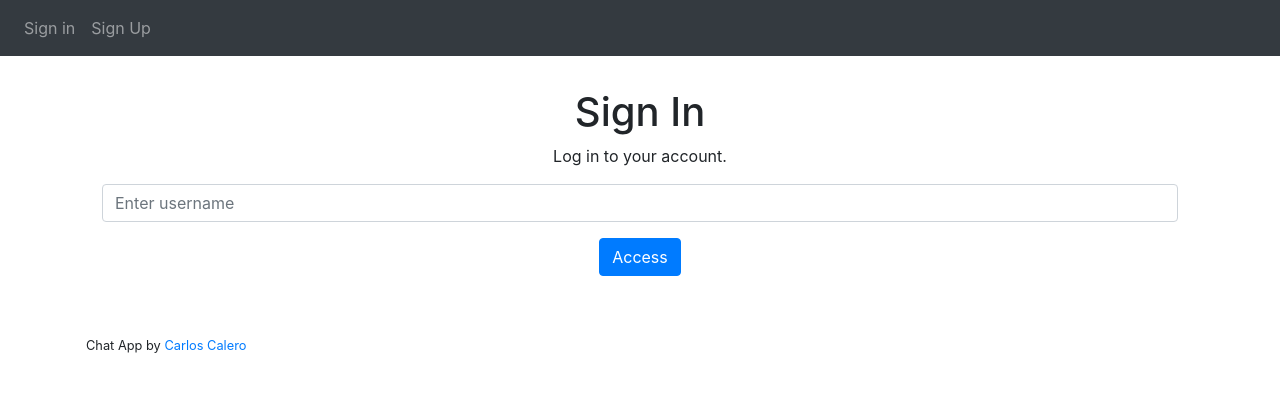
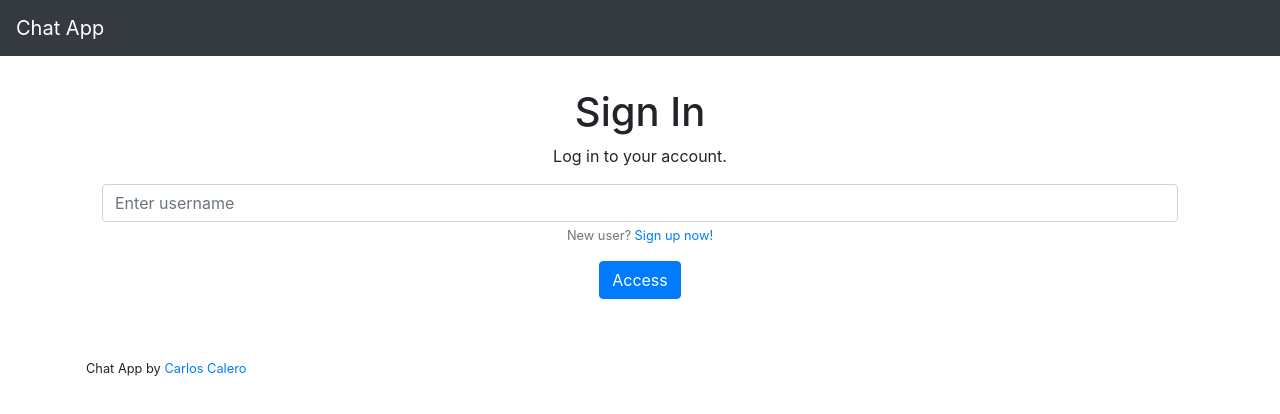
Before and after one commit to ccalero/chat_app_v2, a Vue app in the folder app-front/: page /#/ in a window 1280 px wide. Shown: the top 414 px of the page. Built offline with nearby package versions, Linux system fonts and the light colour scheme; what actioncable-vue, vue-chat-scroll, vue-resource would draw is missing.

Commit message:
Varios fixes

```diff
--- a/app-front/src/components/Signin.vue
+++ b/app-front/src/components/Signin.vue
@@ -10,6 +10,9 @@
           required
           placeholder="Enter username" />
       </b-form-group>
+      <b-form-text>
+        New user? <b-link :to="{ name: 'signup' }">Sign up now!</b-link>
+      </b-form-text>
       <b-button class="m-3" type="submit" variant="primary">Access</b-button>
     </b-form>
     <br>
--- a/app-front/src/components/Signup.vue
+++ b/app-front/src/components/Signup.vue
@@ -10,6 +10,9 @@
           required
           placeholder="Enter username" />
       </b-form-group>
+      <b-form-text>
+        Already have a user? <b-link :to="{ name: 'signin' }">Login now!</b-link>
+      </b-form-text>
       <b-button class="m-3" type="submit" variant="primary">Create</b-button>
     </b-form>
     <br>
--- a/app-front/src/components/parts/Header.vue
+++ b/app-front/src/components/parts/Header.vue
@@ -1,10 +1,9 @@
 <template>
     <b-navbar type="dark" variant="dark">
-      <b-navbar-nav>
-        <b-nav-item :to="{ name: 'signin' }" v-if="!signedIn()">Sign in</b-nav-item>
-        <b-nav-item :to="{ name: 'signup' }" v-if="!signedIn()">Sign Up</b-nav-item>
-        <b-nav-item :to="{ name: 'rooms' }" v-if="signedIn()">Rooms</b-nav-item>
-        <b-nav-item href="#" @click.prevent="signOut" v-if="signedIn()" right>Sign out</b-nav-item>
+      <b-navbar-brand>Chat App</b-navbar-brand>
+      <b-navbar-nav v-if="signedIn()">
+        <b-nav-item :to="{ name: 'rooms' }">Rooms</b-nav-item>
+        <b-nav-item href="#" @click.prevent="signOut">Sign out</b-nav-item>
     </b-navbar-nav>
   </b-navbar>
 </template>
```
